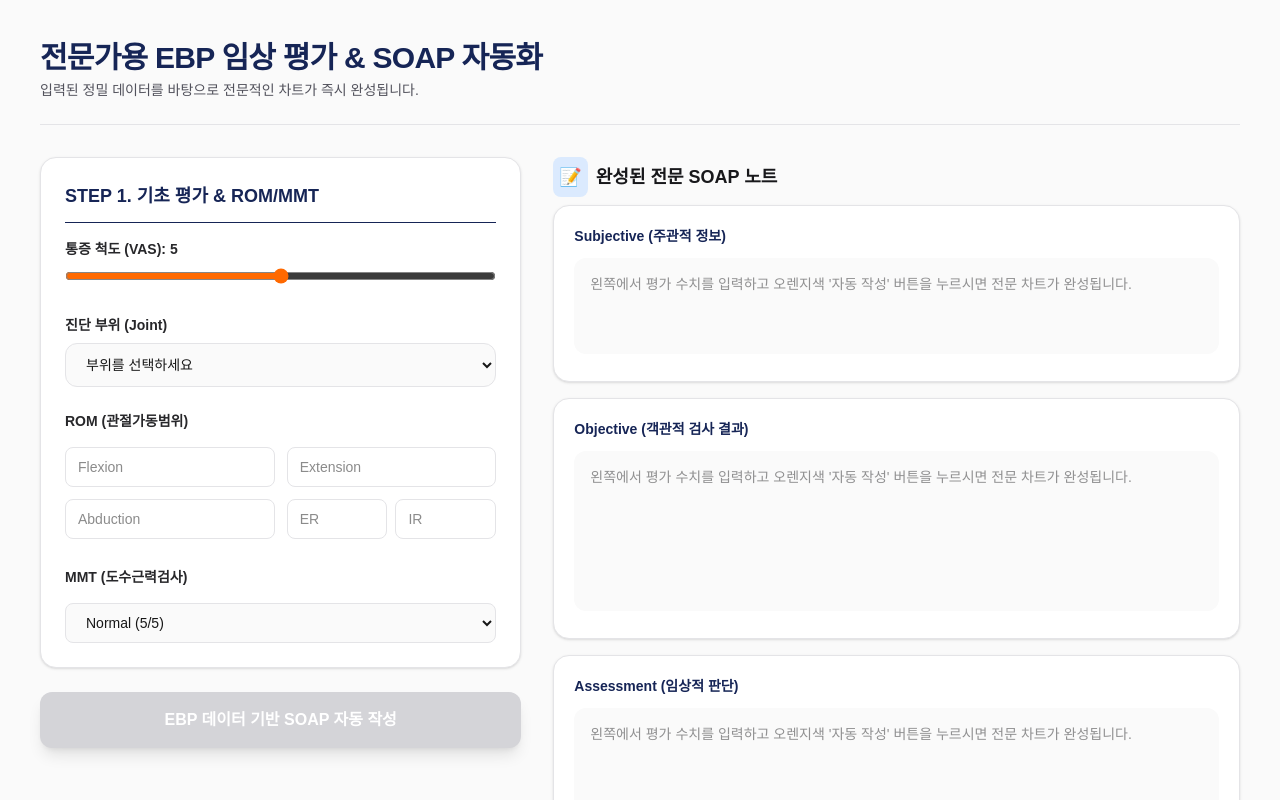
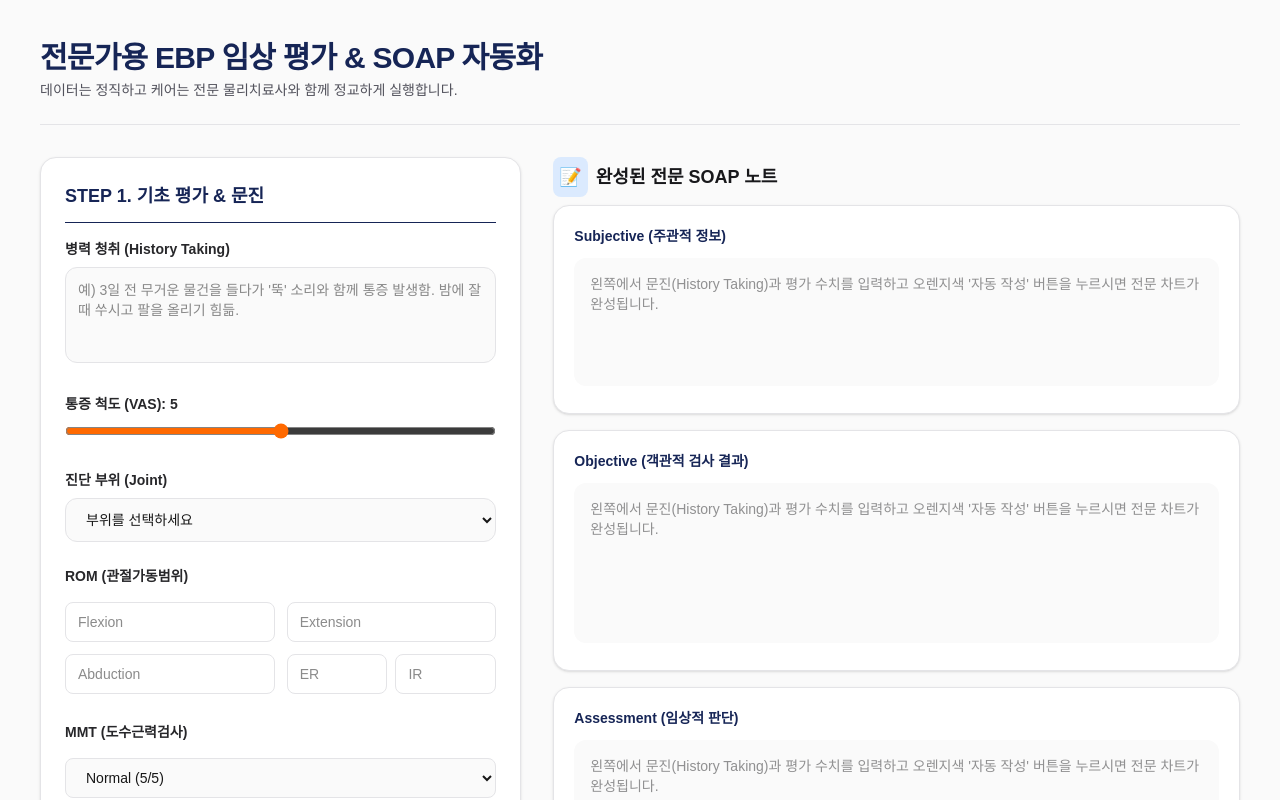
Before and after one commit to BornBone-100/rephyt-mvp, a Next.js app: page /dashboard/soap/new in a window 1280 px wide. Shown: the top 800 px of the page. Built offline with nearby package versions, Linux system fonts and the light colour scheme.

Commit message:
Refine SOAP builder interaction flow
Made-with: Cursor

```diff
--- a/src/app/(dashboard)/dashboard/soap/new/page.tsx
+++ b/src/app/(dashboard)/dashboard/soap/new/page.tsx
@@ -30,6 +30,9 @@ export default function AdvancedSoapPage() {
   const [selectedJoint, setSelectedJoint] = useState<keyof typeof ebpDatabase | "">("");
   const [painScale, setPainScale] = useState<string>("5");
 
+  // 🚨 [핵심 추가] 병력 청취(History Taking) 상태 관리
+  const [historyTaking, setHistoryTaking] = useState("");
+
   const [romData, setRomData] = useState({ flexion: "", extension: "", abd: "", extRot: "", intRot: "" });
   const [mmtData, setMmtData] = useState({ mainMuscle: "Normal (5/5)" });
   const [specialTests, setSpecialTests] = useState<Record<string, string>>({});
@@ -45,12 +48,23 @@ export default function AdvancedSoapPage() {
     setRomData(prev => ({ ...prev, [e.target.name]: e.target.value }));
   };
 
-  // 🪄 [핵심] 입력된 디테일한 수치들을 실제 SOAP 문장으로 자동 변환하는 로직
+  // 🪄 [핵심] History Taking을 포함한 자동 변환 로직
   const generateSoapNotes = () => {
     setIsGenerating(true);
 
     setTimeout(() => {
-      // 1. Objective (객관적 데이터 정리)
+      // 1. Subjective (주관적 정보 - History Taking 반영)
+      let subjText = `[주호소 및 병력 청취 (History Taking)]\n`;
+      if (historyTaking.trim() !== "") {
+        subjText += `환자 진술: "${historyTaking}"\n`;
+      } else {
+        subjText += `환자 진술: "해당 관절 부위의 통증 및 불편감 호소"\n`;
+      }
+      subjText += `\n[통증 양상]\n`;
+      subjText += `- 통증 척도: VAS ${painScale} / 10\n`;
+      subjText += `- 진단 부위: ${selectedJoint ? selectedJoint.toUpperCase() : "미지정"}`;
+
+      // 2. Objective (객관적 데이터 정리)
       let objText = `[ROM - 관절가동범위]\n`;
       if(romData.flexion) objText += `- Flexion: ${romData.flexion}°\n`;
       if(romData.extension) objText += `- Extension: ${romData.extension}°\n`;
@@ -75,38 +89,38 @@ export default function AdvancedSoapPage() {
         });
       }
 
-      // 2. Assessment (임상적 추론 - 논문 근거 활용)
-      let assetText = `환자는 현재 ${selectedJoint.toUpperCase()} 부위에 VAS ${painScale}/10 의 통증을 호소 중임.\n`;
+      // 3. Assessment (임상적 추론)
+      let assetText = `병력 청취 및 주관적 통증(VAS ${painScale}/10)을 종합할 때, ${selectedJoint.toUpperCase()} 부위의 기능적 제한이 확인됨.\n`;
       if (positiveTests.length > 0) {
-        assetText += `이학적 검사 결과, ${positiveTests.join(', ')} 에서 양성 반응(+)이 뚜렷하게 관찰됨. `;
-        assetText += `이는 최신 임상 근거에 비추어 볼 때, [${relatedPurposes.filter((v, i, a) => a.indexOf(v) === i).join(', ')}] 의 병변 및 기능 부전을 강력히 시사함. `;
-        assetText += `제한된 ROM과 MMT(${mmtData.mainMuscle}) 저하가 동반되어, 통증 조절 및 단계적인 가동성/근력 회복 재활이 필수적으로 판단됨.`;
+        assetText += `이학적 검사 결과, ${positiveTests.join(', ')} 에서 양성 반응(+)이 관찰됨. `;
+        assetText += `이는 [${relatedPurposes.filter((v, i, a) => a.indexOf(v) === i).join(', ')}] 의 병변을 강력히 시사함. `;
+        assetText += `현재 ROM 제한 및 MMT(${mmtData.mainMuscle}) 소견을 바탕으로 즉각적인 통증 제어 및 가동성 회복 재활이 요구됨.`;
       } else {
-        assetText += `특수 검사상 뚜렷한 양성 징후는 관찰되지 않으나, 주관적 통증 및 ROM/MMT 제한을 고려하여 연부조직의 미세 손상 또는 과긴장 상태가 의심됨. 지속적인 경과 관찰 및 보존적 물리치료가 요망됨.`;
+        assetText += `특수 검사상 특이 양성 징후는 관찰되지 않으나, 환자가 호소하는 병력과 임상적 증상을 고려하여 연부조직의 과긴장 또는 미세 손상이 의심됨.`;
       }
 
-      // 3. Plan (치료 계획)
-      let planText = `- 1단계 (통증 제어): Cryotherapy 및 TENS 적용을 통한 국소 염증 및 통증(VAS ${painScale}) 완화\n`;
-      planText += `- 2단계 (가동성 회복): Joint Mobilization을 적용하여 제한된 ROM 회복 도모\n`;
-      planText += `- 3단계 (기능 회복): 근력 등급 증진을 위한 점진적 저항 운동(PRE) 교육 및 적용\n`;
-      planText += `- 환자 교육: 일상생활 자세 지도 및 Home Exercise Program (HEP) 안내`;
+      // 4. Plan (치료 계획)
+      let planText = `- 1단계 (통증 제어): 통증(VAS ${painScale}) 완화를 위한 물리적 인자 치료 적용\n`;
+      planText += `- 2단계 (가동성 회복): Joint Mobilization 및 연부조직 이완술(MFR) 적용\n`;
+      planText += `- 3단계 (기능 증진): 근력(${mmtData.mainMuscle}) 강화를 위한 능동-보조 및 저항 운동 교육\n`;
+      planText += `- 환자 교육: 일상생활 자세 교정 및 자가 운동 프로그램(HEP) 처방`;
 
       setSoapData({
-        subjective: `환자 호소: "최근 무리한 활동 후 ${selectedJoint.toUpperCase()} 부위가 아프고 움직이기 힘듭니다."\n통증 척도: VAS ${painScale}/10\n특이사항: 관절 움직임 시 통증 악화 및 뻣뻣함 동반`,
+        subjective: subjText,
         objective: objText,
         assessment: assetText,
         plan: planText
       });
 
       setIsGenerating(false);
-    }, 1000); // 1초 뒤에 생성
+    }, 1000);
   };
 
   return (
     <div className="min-h-screen bg-zinc-50 p-6 md:p-10 pb-24">
       <div className="mb-8 border-b border-zinc-200 pb-6">
         <h1 className="text-3xl font-bold tracking-tight text-blue-950">전문가용 EBP 임상 평가 & SOAP 자동화</h1>
-        <p className="mt-1 text-sm text-zinc-600">입력된 정밀 데이터를 바탕으로 전문적인 차트가 즉시 완성됩니다.</p>
+        <p className="mt-1 text-sm text-zinc-600">데이터는 정직하고 케어는 전문 물리치료사와 함께 정교하게 실행합니다.</p>
       </div>
 
       <div className="grid lg:grid-cols-12 gap-8">
@@ -114,7 +128,18 @@ export default function AdvancedSoapPage() {
         {/* 🟡 왼쪽: 하이엔드 임상 평가 입력 패널 */}
         <div className="lg:col-span-5 space-y-6">
           <div className="bg-white rounded-2xl border border-zinc-200 p-6 shadow-sm">
-            <h2 className="text-lg font-bold text-blue-950 mb-4 border-b pb-3">STEP 1. 기초 평가 & ROM/MMT</h2>
+            <h2 className="text-lg font-bold text-blue-950 mb-4 border-b pb-3">STEP 1. 기초 평가 & 문진</h2>
+
+            {/* 🚨 새로 추가된 병력 청취 (History Taking) 입력칸 */}
+            <div className="mb-6">
+              <label className="block text-sm font-semibold text-zinc-800 mb-2">병력 청취 (History Taking)</label>
+              <textarea
+                value={historyTaking}
+                onChange={(e) => setHistoryTaking(e.target.value)}
+                placeholder="예) 3일 전 무거운 물건을 들다가 '뚝' 소리와 함께 통증 발생함. 밤에 잘 때 쑤시고 팔을 올리기 힘듦."
+                className="w-full h-24 rounded-xl border border-zinc-200 p-3 text-sm focus:ring-blue-100 resize-none bg-zinc-50"
+              />
+            </div>
 
             <div className="mb-6">
               <label className="block text-sm font-semibold text-zinc-800 mb-2">통증 척도 (VAS): {painScale}</label>
@@ -172,13 +197,12 @@ export default function AdvancedSoapPage() {
             </div>
           )}
 
-          {/* 🪄 오렌지색 마법의 버튼 복귀! */}
           <button onClick={generateSoapNotes} disabled={!selectedJoint || isGenerating} className={`w-full flex h-14 items-center justify-center gap-2 rounded-xl text-base font-bold text-white shadow-lg transition ${!selectedJoint ? 'bg-zinc-300' : 'bg-orange-500 hover:bg-orange-600'}`}>
-            {isGenerating ? "전문 임상 추론 분석 중..." : "EBP 데이터 기반 SOAP 자동 작성"}
+            {isGenerating ? "문진 및 임상 추론 분석 중..." : "EBP 데이터 기반 SOAP 자동 작성"}
           </button>
         </div>
 
-        {/* 🔵 오른쪽: 완성된 SOAP 차트 결과 (성준님이 원하시던 4개의 칸!) */}
+        {/* 🔵 오른쪽: 완성된 SOAP 차트 결과 */}
         <div className="lg:col-span-7 space-y-4">
           <h2 className="text-lg font-bold text-zinc-900 mb-2 flex items-center gap-2">
             <span className="bg-blue-100 text-blue-800 p-1.5 rounded-lg">📝</span>
@@ -186,9 +210,9 @@ export default function AdvancedSoapPage() {
           </h2>
 
           {[
-            { key: "subjective", label: "Subjective (주관적 정보)", h: "h-24" },
+            { key: "subjective", label: "Subjective (주관적 정보)", h: "h-32" },
             { key: "objective", label: "Objective (객관적 검사 결과)", h: "h-40" },
-            { key: "assessment", label: "Assessment (임상적 판단)", h: "h-36" },
+            { key: "assessment", label: "Assessment (임상적 판단)", h: "h-40" },
             { key: "plan", label: "Plan (치료 계획)", h: "h-36" }
           ].map((section) => (
             <div key={section.key} className="bg-white rounded-2xl border border-zinc-200 p-5 shadow-sm">
@@ -196,7 +220,7 @@ export default function AdvancedSoapPage() {
               <textarea
                 value={soapData[section.key as keyof typeof soapData]}
                 onChange={(e) => setSoapData({...soapData, [section.key]: e.target.value})}
-                placeholder="왼쪽에서 평가 수치를 입력하고 오렌지색 '자동 작성' 버튼을 누르시면 전문 차트가 완성됩니다."
+                placeholder="왼쪽에서 문진(History Taking)과 평가 수치를 입력하고 오렌지색 '자동 작성' 버튼을 누르시면 전문 차트가 완성됩니다."
                 className={`w-full rounded-xl border-none bg-zinc-50 p-4 text-sm text-zinc-800 resize-none focus:ring-2 focus:ring-blue-100 ${section.h}`}
               />
             </div>
```
